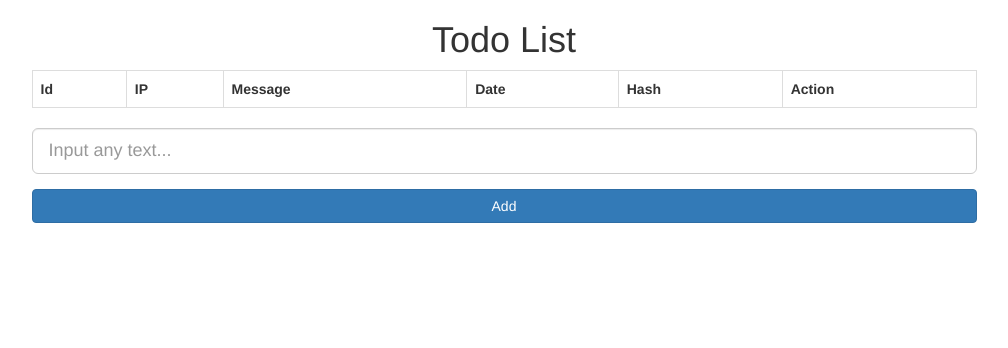
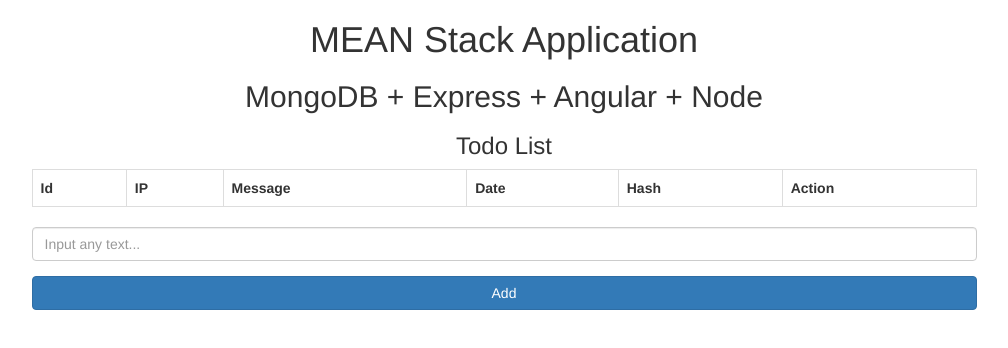
Before and after one commit to PrivateAccount/nodejs, a website: page public/index.html in a window 1280 px wide. Shown: the whole page, without its empty margins (136-1144 px from the left). Drawn offline with nearby package versions, Linux system fonts and the light colour scheme.

Commit message:
Correcting index page view.

```diff
--- a/public/index.html
+++ b/public/index.html
@@ -15,7 +15,9 @@
 <body ng-controller="mainController">
     <div class="container">
         <div class="text-center">
-            <h1>Todo List</h1>
+            <h1>MEAN Stack Application</h1>
+            <h2>MongoDB + Express + Angular + Node</h2>
+            <h3>Todo List</h3>
         </div>
         <div id="todo-list" class="row">
             <div class="col-lg-10 col-lg-offset-1">
@@ -35,10 +37,10 @@
                         <td>{{ todo.date }}</td>
                         <td>{{ todo.$$hashKey }}</td>
                         <td>
-                            <button class="btn btn-warning btn-sm" ng-click="editTodo(todo._id)">Edit</button>
+                            <button class="btn btn-warning btn-xs" ng-click="editTodo(todo._id)">Edit</button>
                         </td>
                         <td>
-                            <button class="btn btn-danger btn-sm" ng-click="deleteTodo(todo._id)">Delete</button>
+                            <button class="btn btn-danger btn-xs" ng-click="deleteTodo(todo._id)">Delete</button>
                         </td>
                     </tr>
                 </table>
@@ -48,7 +50,7 @@
             <div class="col-lg-10 col-lg-offset-1">
                 <form>
                     <div class="form-group">
-                        <input type="text" class="form-control input-lg" placeholder="Input any text..." ng-model="formData.text">
+                        <input type="text" class="form-control input-md" placeholder="Input any text..." ng-model="formData.text">
                     </div>
                     <button type="submit" class="btn btn-primary btn-block" ng-click="createTodo()">Add</button>
                 </form>
```
